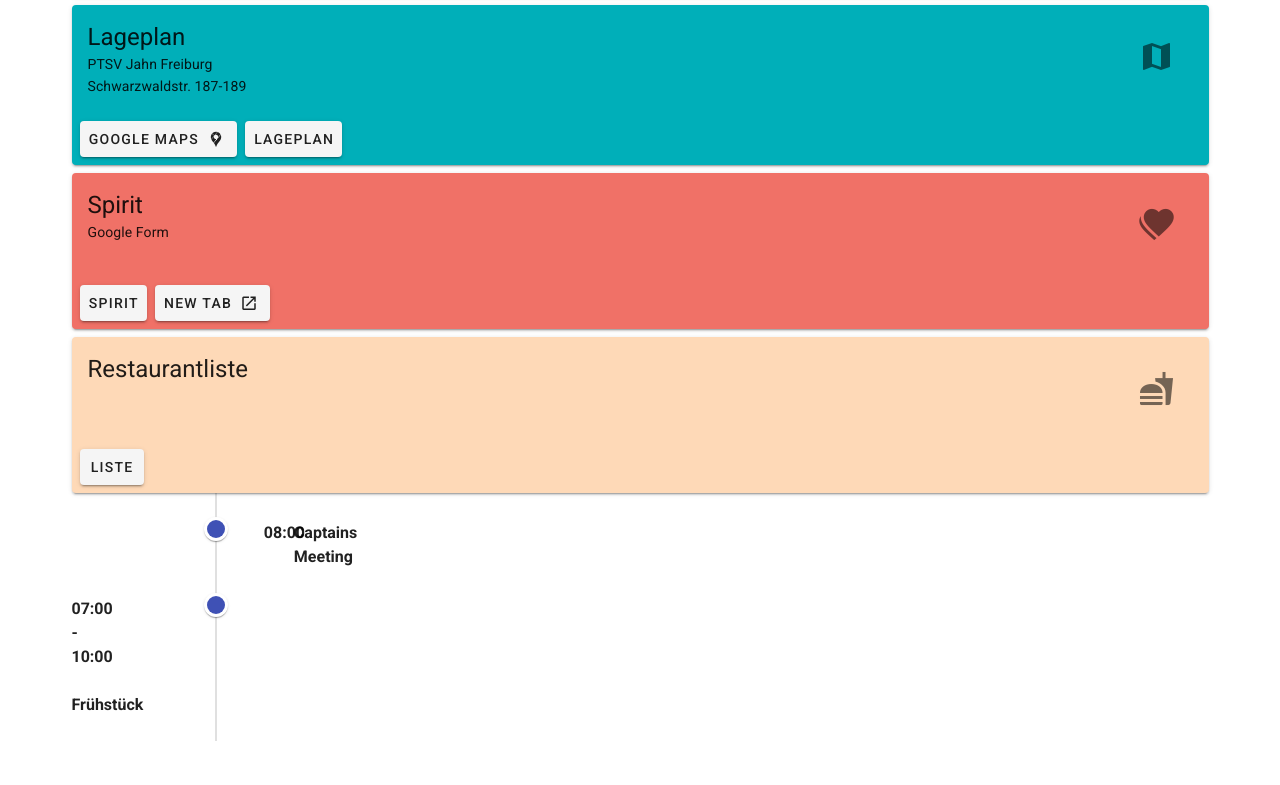
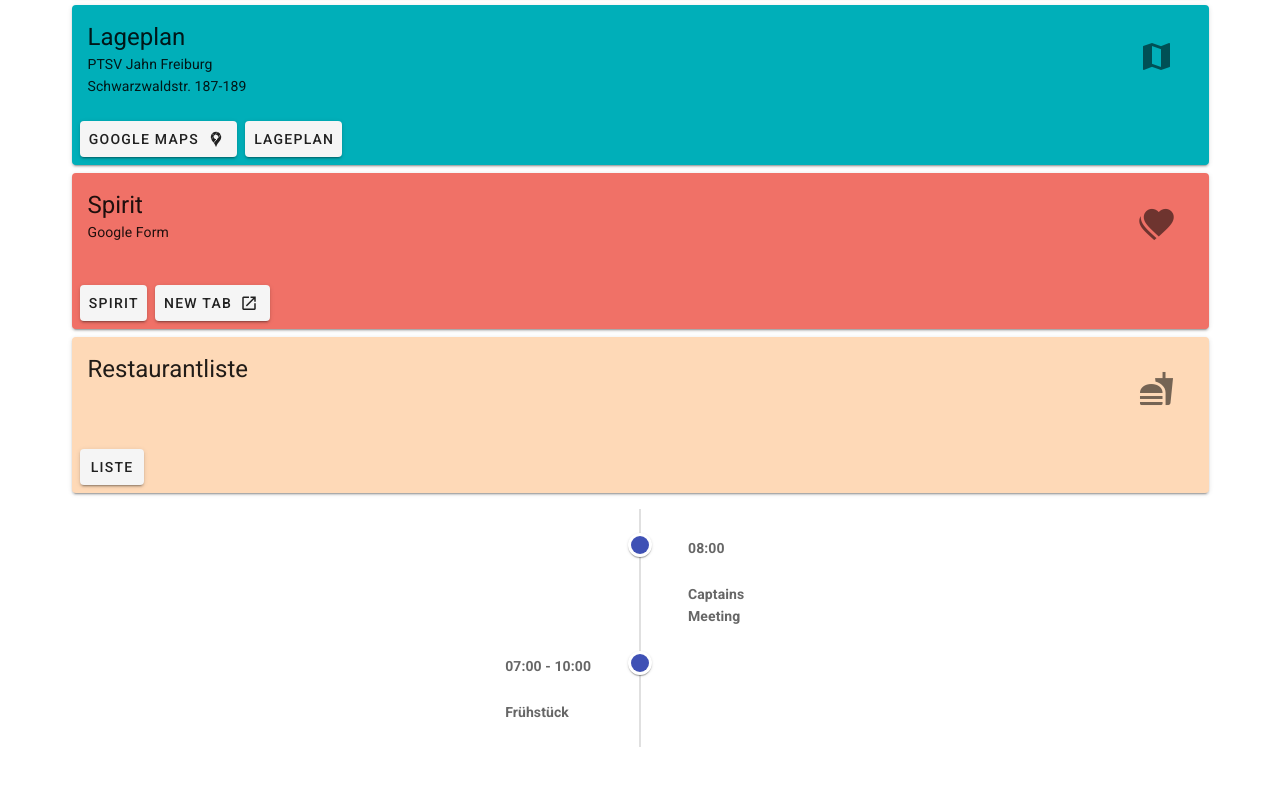
Before and after one commit to t-huyeng/mixed-dm-2022, a Nuxt app: page / in a window 1280 px wide. Shown: the part 247-1032 px from the top of the page. Built offline with nearby package versions, Linux system fonts and the light colour scheme; what vue-pdf-embed would draw is missing.

Commit message:
fixed timeline layout

```diff
--- a/pages/index.vue
+++ b/pages/index.vue
@@ -65,12 +65,13 @@
         </v-card>
       </v-col>
     </v-row>
-
+    <v-card flat class="mx-auto mt-4" max-width="600px">
+      <v-card-text class="py-0">
         <v-timeline align-top :dense="$vuetify.breakpoint.smAndDown">
           <template v-for="(item, key) in timelines">
             <v-timeline-item :key="key" :color="item.color" small>
               <v-row class="pt-1">
-            <v-col cols="3">
+                <v-col>
                   <strong v-if="item.endtime"
                     >{{ item.time }} - {{ item.endtime }}</strong
                   >
@@ -84,6 +85,8 @@
             </v-timeline-item>
           </template>
         </v-timeline>
+      </v-card-text>
+    </v-card>
   </v-container>
 </template>
 
```
Lines whose indentation alone changed are shown as unchanged.
